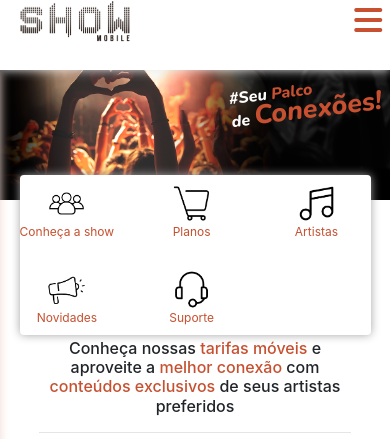
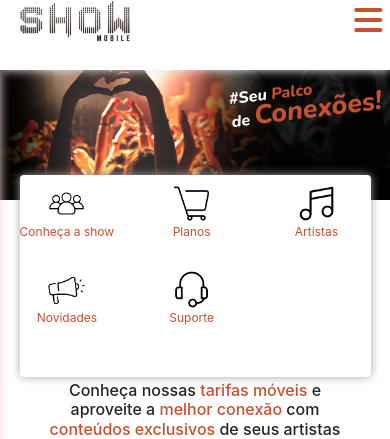
Before and after one commit to cloudsystems22/showmobile, a PHP site: page / in a window 390 px wide. Shown: the top 439 px of the page. Run offline with PHP 8.4, Linux system fonts and the light colour scheme; some libraries are stand-ins or nearby versions.

Commit message:
Icones almentados

```diff
--- a/style/style.css
+++ b/style/style.css
@@ -794,7 +794,7 @@ form{
     .menu-icon{
         margin-top: -3vh;
         width: 90vw;
-        height: 17vh;
+        height: 24vh;
     }
     .btn-menu-ico{
         width: 30vw;
@@ -875,7 +875,7 @@ form{
 }
 @media (max-width:390px){
     .menu-icon{
-        height: 19vh;
+        height: 24vh;
     }
     .plano-group{
         width: 80vw;
@@ -899,7 +899,7 @@ form{
 }
 @media (max-width:360px){
     .menu-icon{
-        height: 19vh;
+        height: 24vh;
     }
     .plano-group{
         width: 83vw;
```
